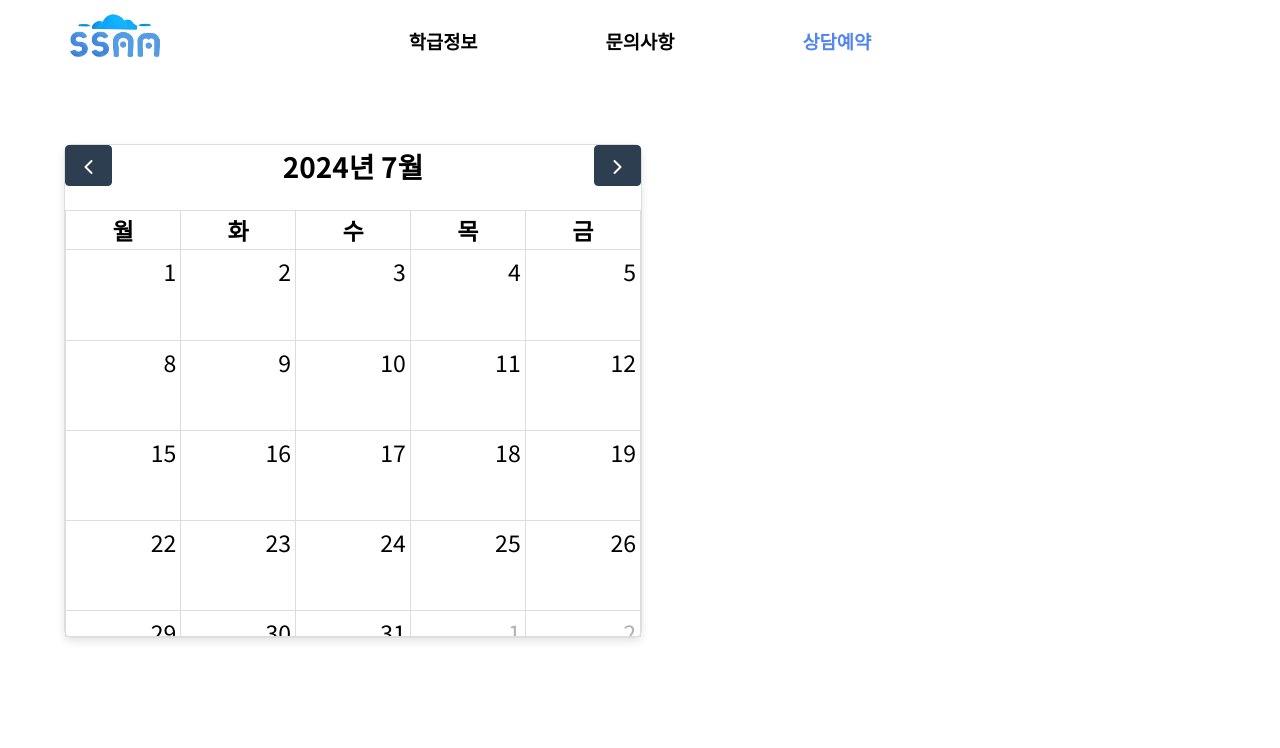
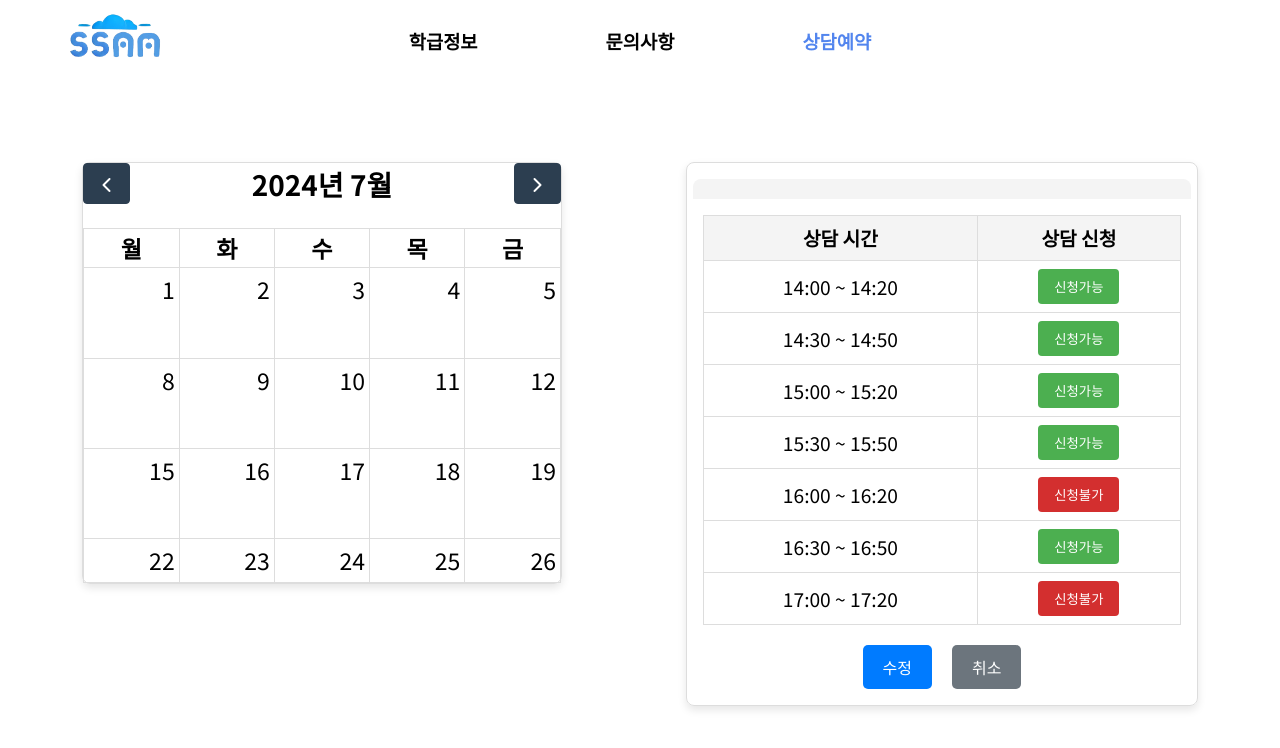
Before and after one commit to JangHyoSeong/SSAM, a React (Vite) app in the folder FE/Frontend/: page /teacherappointment in a window 1280 px wide. Shown: the top 748 px of the page. Built offline with nearby package versions, Linux system fonts and the light colour scheme; a web font is replaced by a local one.

Commit message:
refactor: add teacher-consultaionList

```diff
--- a/FE/Frontend/src/teacher/appointment/TeacherAppointment.jsx
+++ b/FE/Frontend/src/teacher/appointment/TeacherAppointment.jsx
@@ -1,9 +1,12 @@
 import TeacherCalendar from "./TeacherCalendar";
+import TeacherConsultationList from "./TeacherConsultationList";
+import styles from "./TeacherAppointment.module.scss";
 
 const TeacherAppointment = () => {
   return (
-    <div>
+    <div className={styles.container}>
       <TeacherCalendar />
+      <TeacherConsultationList />
     </div>
   );
 };
--- /dev/null
+++ b/FE/Frontend/src/teacher/appointment/TeacherAppointment.module.scss
@@ -0,0 +1,6 @@
+.container {
+  display: flex;
+  justify-content: space-between;
+  align-items: flex-start;
+  padding: 20px;
+}
--- /dev/null
+++ b/FE/Frontend/src/teacher/appointment/TeacherConsultationList.jsx
@@ -0,0 +1,62 @@
+import { useState, useEffect } from "react";
+import styles from "./TeacherConsultationList.module.scss";
+
+const ConsultationList = ({ selectedDate }) => {
+  const [consultations, setConsultations] = useState([]);
+
+  useEffect(() => {
+    // Update consultations based on selectedDate
+    // This is a placeholder, replace with actual data fetching or logic
+    const updatedConsultations = [
+      { time: "14:00 ~ 14:20", available: true },
+      { time: "14:30 ~ 14:50", available: true },
+      { time: "15:00 ~ 15:20", available: true },
+      { time: "15:30 ~ 15:50", available: true },
+      { time: "16:00 ~ 16:20", available: false },
+      { time: "16:30 ~ 16:50", available: true },
+      { time: "17:00 ~ 17:20", available: false },
+    ];
+    setConsultations(updatedConsultations);
+  }, [selectedDate]);
+
+  return (
+    <div className={styles.consultationList}>
+      <div className={styles.header}>
+        <h2>{selectedDate}</h2>
+      </div>
+      <table>
+        <thead>
+          <tr>
+            <th>상담 시간</th>
+            <th>상담 신청</th>
+          </tr>
+        </thead>
+        <tbody>
+          {consultations.map((consultation, index) => (
+            <tr key={index}>
+              <td>{consultation.time}</td>
+              <td>
+                <button
+                  className={
+                    consultation.available
+                      ? styles.available
+                      : styles.unavailable
+                  }
+                  disabled={!consultation.available}
+                >
+                  {consultation.available ? "신청가능" : "신청불가"}
+                </button>
+              </td>
+            </tr>
+          ))}
+        </tbody>
+      </table>
+      <div className={styles.actions}>
+        <button className={styles.modify}>수정</button>
+        <button className={styles.cancel}>취소</button>
+      </div>
+    </div>
+  );
+};
+
+export default ConsultationList;
--- /dev/null
+++ b/FE/Frontend/src/teacher/appointment/TeacherConsultationList.module.scss
@@ -0,0 +1,88 @@
+.consultationList {
+  width: 45%; /* 필요에 따라 너비 조정 */
+  margin: 5%; /* 위치 조정 */
+  padding: 16px;
+  border: 1px solid #ddd; /* 테두리 추가 */
+  border-radius: 8px; /* 둥근 모서리 */
+  box-shadow: 0 4px 8px rgba(0, 0, 0, 0.1); /* 그림자 추가 */
+  display: flex;
+  flex-direction: column;
+  align-items: center;
+
+  .header {
+    width: 100%;
+    text-align: center;
+    background-color: #f4f4f4;
+    padding: 10px;
+    border-radius: 8px 8px 0 0;
+    margin-bottom: 16px;
+
+    h2 {
+      font-size: 1.5rem;
+      margin: 0;
+    }
+  }
+
+  table {
+    width: 100%;
+    border-collapse: collapse;
+
+    th,
+    td {
+      border: 1px solid #ddd;
+      padding: 8px;
+      text-align: center;
+    }
+
+    th {
+      background-color: #f4f4f4;
+    }
+
+    .available {
+      background-color: #4caf50;
+      color: white;
+      border: none;
+      padding: 8px 16px;
+      border-radius: 4px;
+      cursor: pointer;
+    }
+
+    .unavailable {
+      background-color: #d32f2f;
+      color: white;
+      border: none;
+      padding: 8px 16px;
+      border-radius: 4px;
+      cursor: not-allowed;
+    }
+  }
+
+  .actions {
+    display: flex;
+    justify-content: center;
+    margin-top: 20px;
+
+    button {
+      background-color: #007bff;
+      color: white;
+      border: none;
+      padding: 10px 20px;
+      border-radius: 5px;
+      margin: 0 10px;
+      cursor: pointer;
+      font-size: 1rem;
+
+      &:hover {
+        background-color: #0056b3;
+      }
+    }
+
+    .cancel {
+      background-color: #6c757d;
+
+      &:hover {
+        background-color: #5a6268;
+      }
+    }
+  }
+}
```
Also changed, not shown: FE/Frontend/src/App.jsx (+22 -18 lines).
